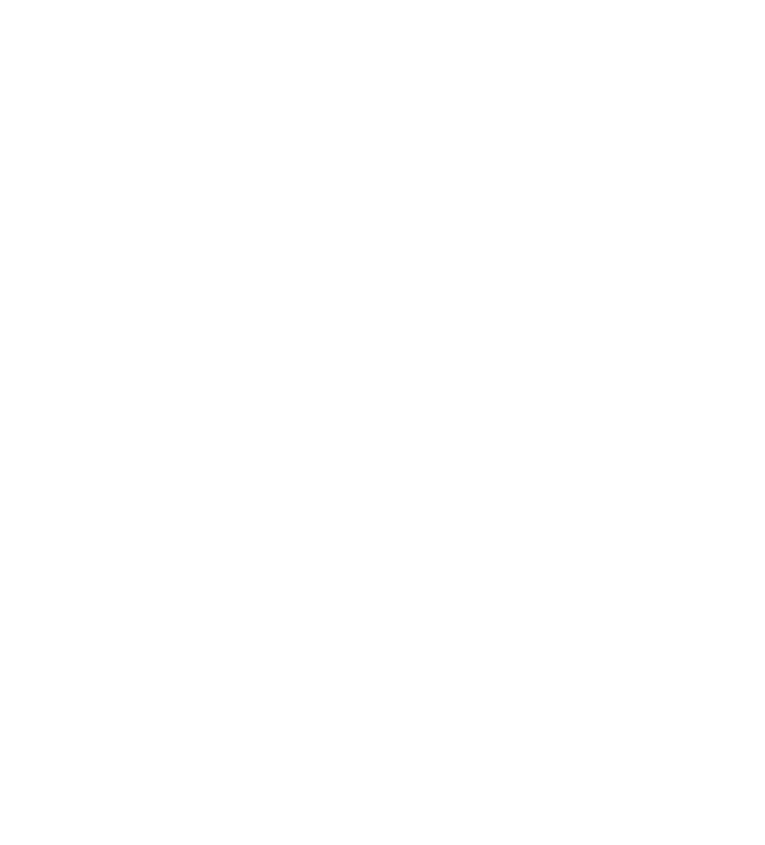
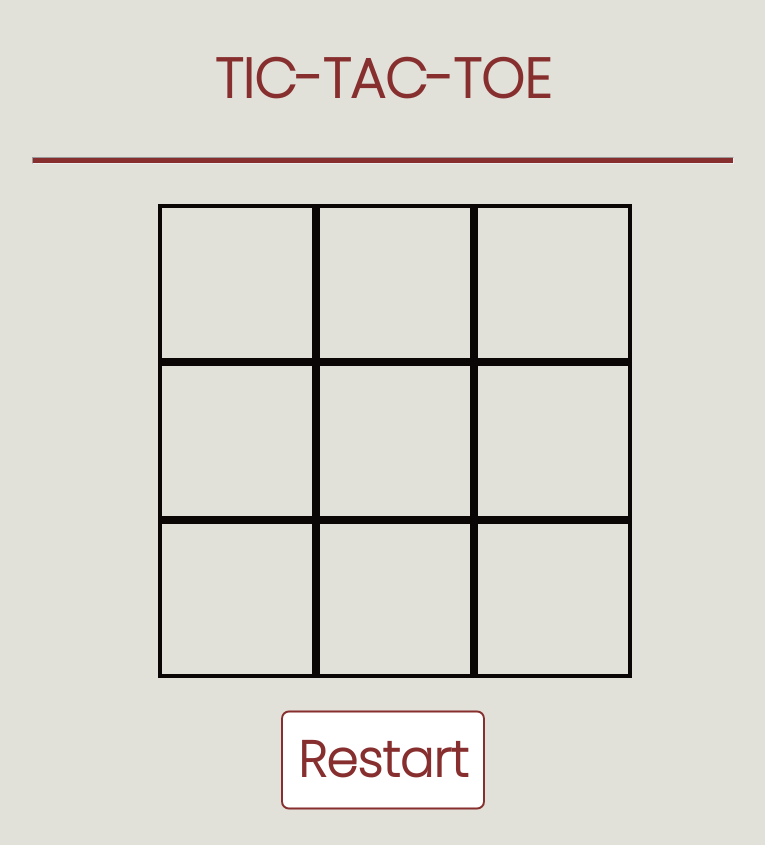
Before and after one commit to angeltyler01/TicTacToe-Project, a plain HTML site: page index.html in a window 1280 px wide. Shown: the whole page, without its empty margins (257-1022 px from the left). Before the commit the page ends 800 px from the top, so only its background shows below. Drawn offline with Linux system fonts and the light colour scheme.

Commit message:
completed css for board game on html

```diff
--- a/index.html
+++ b/index.html
@@ -0,0 +1,35 @@
+<!DOCTYPE html>
+<html lang="en">
+<head>
+    <meta charset="UTF-8">
+    <meta http-equiv="X-UA-Compatible" content="IE=edge">
+    <meta name="viewport" content="width=device-width, initial-scale=1.0">
+    <title>Tic Tac Toe</title>
+    <link rel="stylesheet" href="style.css">
+    <link rel="preconnect" href="https://fonts.googleapis.com">
+<link rel="preconnect" href="https://fonts.gstatic.com" crossorigin>
+<link href="https://fonts.googleapis.com/css2?family=Poppins:wght@100;200&display=swap" rel="stylesheet">
+</head>
+<body>
+    <h1>TIC-TAC-TOE</h1>
+    <hr>
+
+<div id="container">
+    <div class="square"></div>
+    <div class="square"></div>
+    <div class="square"></div>
+    <div class="square"></div>
+    <div class="square"></div>
+    <div class="square"></div>
+    <div class="square"></div>
+    <div class="square"></div>
+    <div class="square"></div>
+</div>
+
+<div id="restartButton">
+    <a class="restart" href="index.html" role="button">Restart</a>
+</div>
+
+    <script src="index.js"></script>
+</body>
+</html>
--- a/style.css
+++ b/style.css
@@ -0,0 +1,69 @@
+h1{
+    font-family: 'Poppins', sans-serif;;
+    color: rgb(135, 47, 47);
+    text-align-last: center;
+    font-size: 55px;
+}
+
+hr{
+    height: 5px;
+    background-color: rgb(135, 47, 47);
+    width: 700px;
+}
+
+body{
+    background-color: #e2e1d9;
+    height:800px;
+}
+/* Makes the game board*/
+/* grid template makes the columns (w3schools)*/
+#container{
+   width:450px;
+   display:grid;
+   margin:auto;
+   grid-template-columns: auto auto auto;
+   flex-wrap: wrap;
+   margin-top: 40px;
+
+}
+.square{
+    height: 150px;
+    width: 150px;
+    display: flex;
+    align-items: center;
+    justify-content: center;
+    color: rgb(10, 6, 6);
+    font-size: 120px;
+    border: 4px solid;
+    position: relative;
+}
+
+
+.restart{
+    background-color: white;
+    color: rgb(135, 47, 47);
+    border: 2px solid rgb(135, 47, 47);
+    border-radius: 8px;
+    font-size: 50px;
+    text-decoration: none;
+    display: inline-block;
+    padding: 10px 15px;
+    font-family: 'Poppins', sans-serif;
+    transition-duration: 0.4s;
+    font-weight:bold;
+}
+
+.restart:hover{
+    background-color: rgb(135, 47, 47);
+    color: white;
+    box-shadow: 0 12px 16px 0 rgba(0,0,0,0.24), 0 17px 50px 0 rgba(0,0,0,0.19);
+}
+
+#restartButton{
+    margin: 0;
+  position:absolute;
+  top: 95%;
+  left: 50%;
+  -ms-transform: translate(-50%, -50%);
+  transform: translate(-50%, -50%);
+}
```
